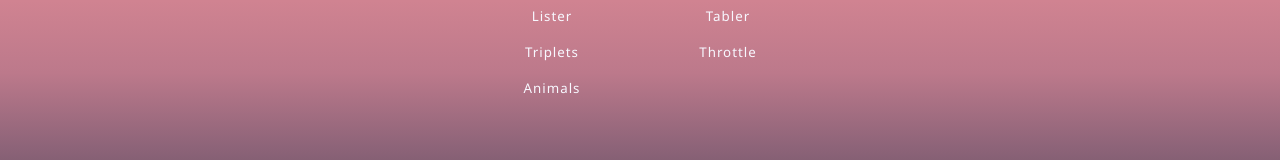
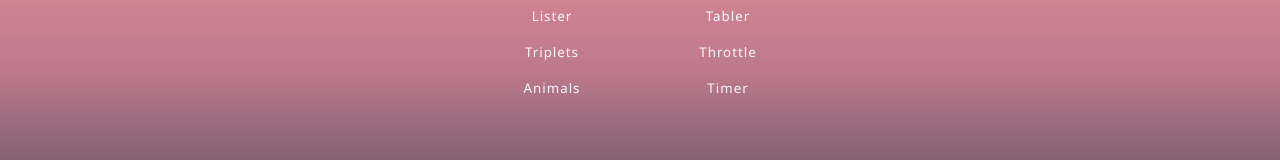
Before and after one commit to klnyc/Ball-Drop, a React (Vite) app: page /sudoku in a window 1280 px wide. Shown: the part 436-596 px from the top of the page. Built offline with nearby package versions, Linux system fonts and the light colour scheme.

Commit message:
Add Timer route

```diff
--- a/src/App.tsx
+++ b/src/App.tsx
@@ -11,6 +11,7 @@ import Tabler from "./Tabler/components/Tabler";
 import Triplets from "./Triplets/components/Triplets";
 import Throttle from "./Throttle/components/Throttle";
 import Animals from "./Animals/components/Animals";
+import Timer from "./Timer/components/Timer";
 
 const App = () => {
   return (
@@ -29,6 +30,7 @@ const App = () => {
           <Route path="/tabler" element={<Tabler />} />
           <Route path="/throttle" element={<Throttle />} />
           <Route path="/animals" element={<Animals />} />
+          <Route path="/timer" element={<Timer />} />
         </Routes>
       </HashRouter>
     </div>
--- a/src/Home/components/Home.tsx
+++ b/src/Home/components/Home.tsx
@@ -38,6 +38,9 @@ const Home = () => {
         <Link to="/animals" className="game-link">
           <button>Animals</button>
         </Link>
+        <Link to="/timer" className="game-link">
+          <button>Timer</button>
+        </Link>
       </div>
     </div>
   );
--- /dev/null
+++ b/src/Timer/Timer.css
@@ -0,0 +1,3 @@
+.timer-container {
+  padding: 24px;
+}
--- /dev/null
+++ b/src/Timer/components/Timer.tsx
@@ -0,0 +1,18 @@
+import BackToPlayboxButton from "../../common/components/BackToPlayboxButton";
+
+// input for time
+// checkbox for single (default) and continuous
+// button to start/cancel
+
+// states:
+// game start, playing
+
+const Timer = () => {
+  return (
+    <div className="timer-container">
+      <BackToPlayboxButton color="purple" />
+    </div>
+  );
+};
+
+export default Timer;
--- a/src/index.css
+++ b/src/index.css
@@ -11,6 +11,7 @@
 @import "./Tabler/Tabler.css";
 @import "./Throttle/Throttle.css";
 @import "./Animals/Animals.css";
+@import "./Timer/Timer.css";
 
 :root {
   font-family: "Segoe UI", "Roboto", sans-serif;
```
